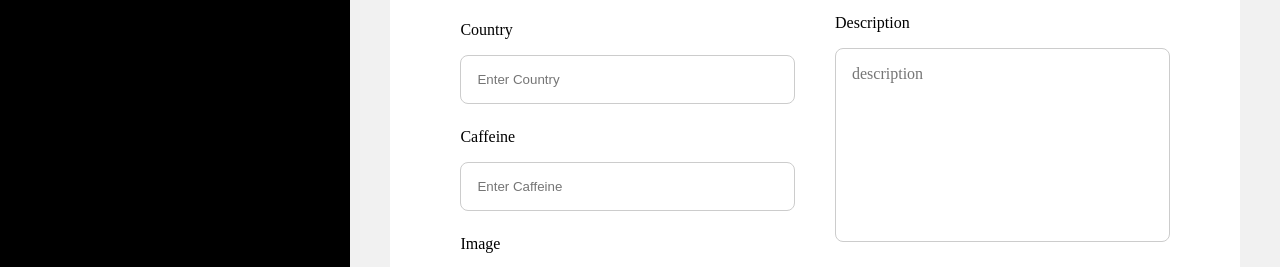
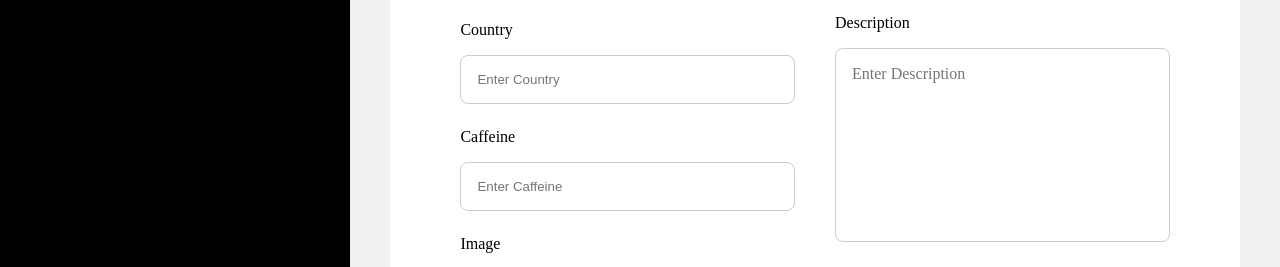
Before and after one commit to LevaniBulatsashvili/Craft-Coffee-Shop-Admin-Group-1, a React (Vite) app: page /coffee/manage in a window 1280 px wide. Shown: the part 273-540 px from the top of the page. Built offline with nearby package versions, Linux system fonts and the light colour scheme; no server answers.

Commit message:
ref: improve textarea

```diff
--- a/src/components/TextareaInput.jsx
+++ b/src/components/TextareaInput.jsx
@@ -1,6 +1,6 @@
 import styles from "./styles/TextareaInput.module.css";
 
-function TextareaInput({ name, textareaRef, error }) {
+function TextareaInput({ name, textareaRef, defaultValue, error }) {
   return (
     <div className={styles["textarea-input"]}>
       <label htmlFor="description">{name}</label>
@@ -8,10 +8,15 @@ function TextareaInput({ name, textareaRef, error }) {
         type="text"
         id={name}
         name={name}
-        placeholder={name}
+        placeholder={`enter ${name}`}
+        defaultValue={defaultValue}
         ref={textareaRef}
       />
-      {error && <p>{name} {error}</p>}
+      {error && (
+        <p>
+          {name} {error}
+        </p>
+      )}
     </div>
   );
 }
--- a/src/components/styles/TextareaInput.module.css
+++ b/src/components/styles/TextareaInput.module.css
@@ -13,6 +13,7 @@
   all: unset;
   resize: none;
   color: #000000cc;
+  text-transform: capitalize;
   height: 10rem;
   padding: 1rem;
   border: 1px solid #cccccc;
```
